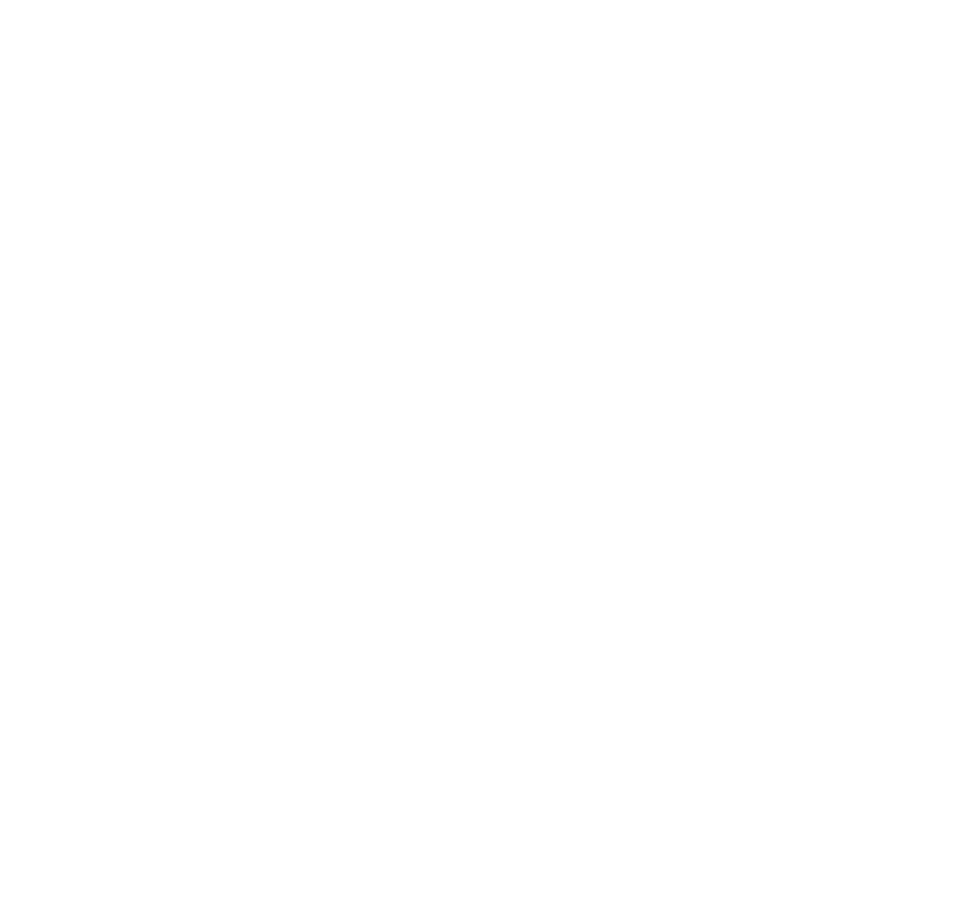
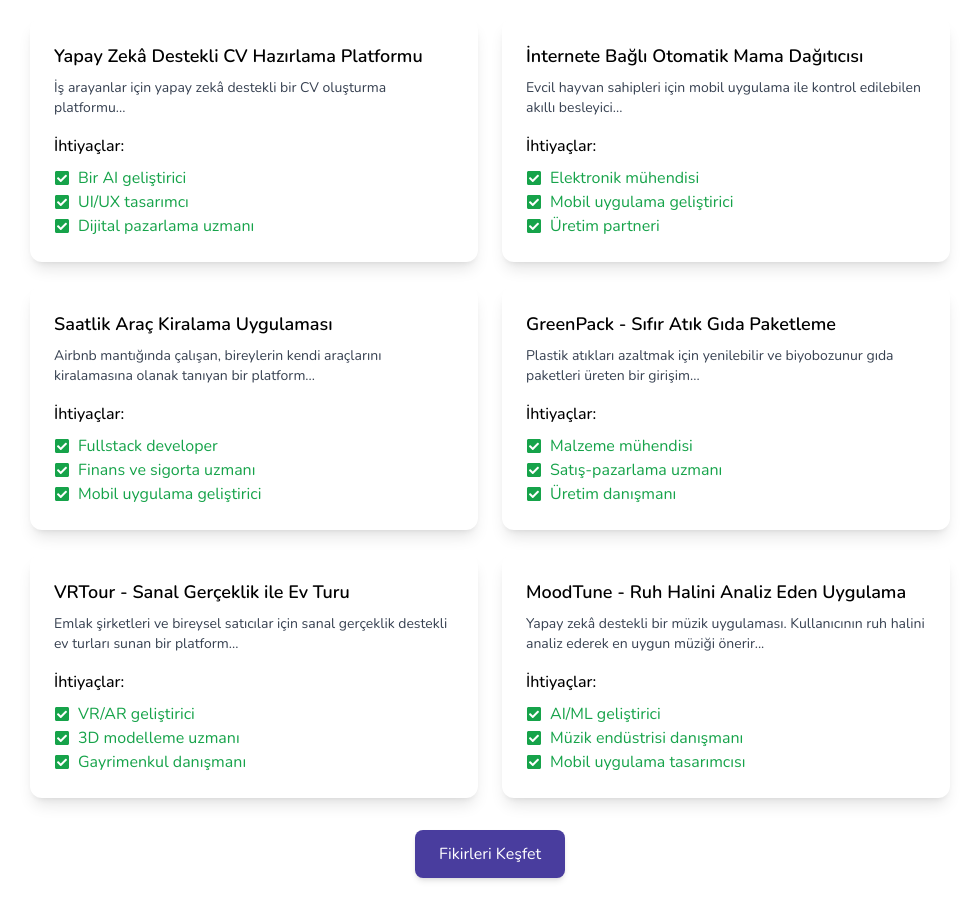
Before and after one commit to poyrazavsever/hackathon_ideacube, a Next.js app: page / in a window 1280 px wide. Shown: the part 1460-2380 px from the top of the page, without its empty margins (150-1129 px from the left). Before the commit the page ends 1326 px from the top, so only its background shows below. Built offline with nearby package versions, Linux system fonts and the light colour scheme.

Commit message:
feat: done ideas section

```diff
--- /dev/null
+++ b/components/Home/Ideas.jsx
@@ -0,0 +1,63 @@
+import React from "react";
+import IdeaCard from "../IdeaCard";
+
+const Ideas = () => {
+  const ideas = [
+    {
+      title: "Yapay Zekâ Destekli CV Hazırlama Platformu",
+      description:
+        "İş arayanlar için yapay zekâ destekli bir CV oluşturma platformu...",
+      needs: ["Bir AI geliştirici", "UI/UX tasarımcı", "Dijital pazarlama uzmanı"],
+    },
+    {
+      title: "İnternete Bağlı Otomatik Mama Dağıtıcısı",
+      description:
+        "Evcil hayvan sahipleri için mobil uygulama ile kontrol edilebilen akıllı besleyici...",
+      needs: ["Elektronik mühendisi", "Mobil uygulama geliştirici", "Üretim partneri"],
+    },
+    {
+      title: "Saatlik Araç Kiralama Uygulaması",
+      description:
+        "Airbnb mantığında çalışan, bireylerin kendi araçlarını kiralamasına olanak tanıyan bir platform...",
+      needs: ["Fullstack developer", "Finans ve sigorta uzmanı", "Mobil uygulama geliştirici"],
+    },
+    {
+      title: "GreenPack - Sıfır Atık Gıda Paketleme",
+      description:
+        "Plastik atıkları azaltmak için yenilebilir ve biyobozunur gıda paketleri üreten bir girişim...",
+      needs: ["Malzeme mühendisi", "Satış-pazarlama uzmanı", "Üretim danışmanı"],
+    },
+    {
+      title: "VRTour - Sanal Gerçeklik ile Ev Turu",
+      description:
+        "Emlak şirketleri ve bireysel satıcılar için sanal gerçeklik destekli ev turları sunan bir platform...",
+      needs: ["VR/AR geliştirici", "3D modelleme uzmanı", "Gayrimenkul danışmanı"],
+    },
+    {
+      title: "MoodTune - Ruh Halini Analiz Eden Uygulama",
+      description:
+        "Yapay zekâ destekli bir müzik uygulaması. Kullanıcının ruh halini analiz ederek en uygun müziği önerir...",
+      needs: ["AI/ML geliştirici", "Müzik endüstrisi danışmanı", "Mobil uygulama tasarımcısı"],
+    },
+  ];
+
+  return (
+    <div className="py-12 md:py-24">
+      <h2 className="text-2xl font-bold text-center mb-6">
+        En Popüler <span className="text-primary">Fikirler</span>
+      </h2>
+      <div className="flex flex-wrap gap-6 justify-center">
+        {ideas.map((idea, index) => (
+          <IdeaCard key={index} {...idea} />
+        ))}
+      </div>
+      <div className="flex justify-center mt-8">
+        <button className="bg-primary text-white px-6 py-3 rounded-lg shadow-md hover:bg-opacity-80">
+          Fikirleri Keşfet
+        </button>
+      </div>
+    </div>
+  );
+};
+
+export default Ideas;
--- /dev/null
+++ b/components/IdeaCard.jsx
@@ -0,0 +1,22 @@
+import React from "react";
+import { FaCheckSquare } from "react-icons/fa";
+
+const IdeaCard = ({ title, description, needs }) => {
+  return (
+    <div className="bg-white shadow-lg rounded-xl p-6 w-full max-w-md hover:shadow-2xl transition-all cursor-pointer">
+      <h3 className="text-lg font-semibold mb-2">{title}</h3>
+      <p className="text-sm text-gray-700 mb-4">{description}</p>
+      <h4 className="font-medium mb-2">İhtiyaçlar:</h4>
+      <ul>
+        {needs.map((need, index) => (
+          <li key={index} className="flex items-center gap-2 text-green-600">
+            <FaCheckSquare /> {need}
+          </li>
+        ))}
+      </ul>
+    </div>
+  );
+};
+
+
+export default IdeaCard
--- a/pages/index.js
+++ b/pages/index.js
@@ -1,5 +1,7 @@
 import ExploreCards from "@/components/Home/ExploreCards";
 import Herosection from "@/components/Home/Herosection";
+import Ideas from "@/components/Home/Ideas";
+import Populers from "@/components/Home/Populers";
 
 export default function Home() {
   return (
@@ -9,6 +11,10 @@
 
       <ExploreCards />
 
+      <Ideas />
+
+      <Populers/>
+
     </div>
   );
 }
```
